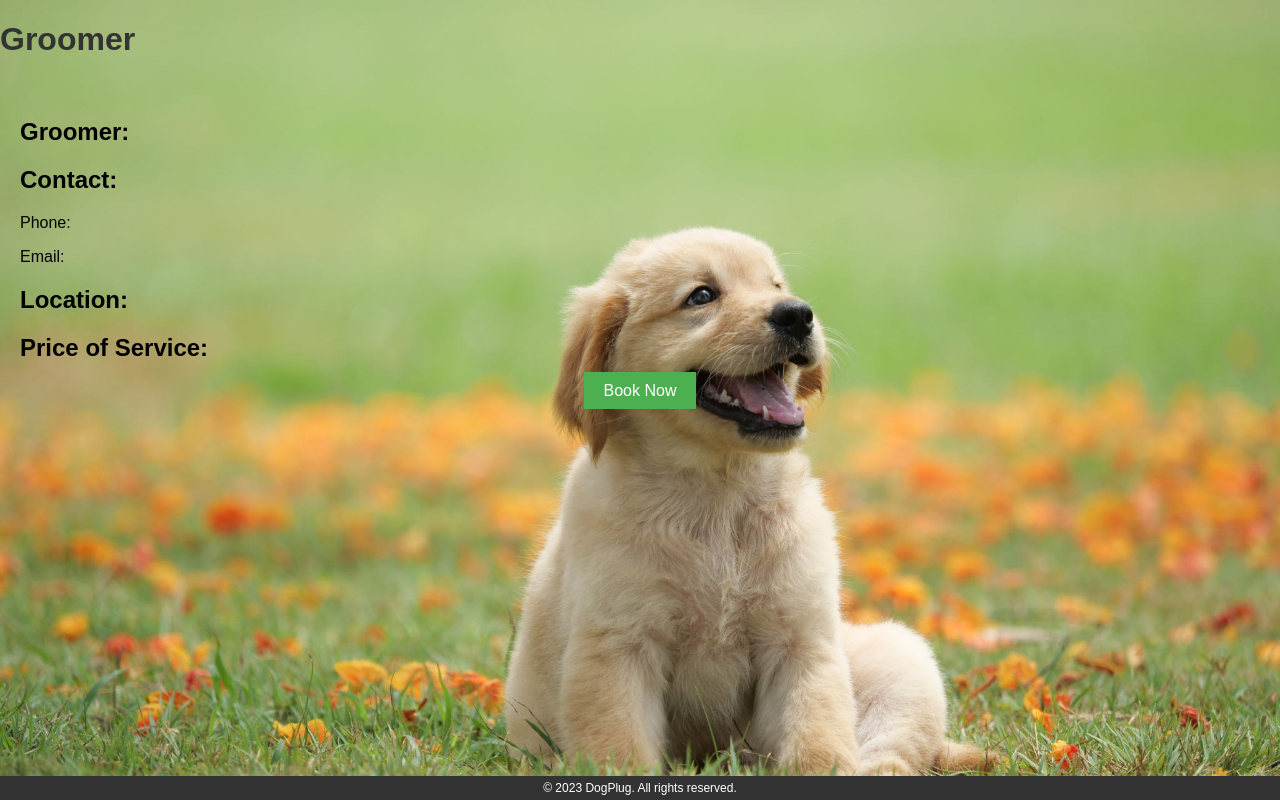
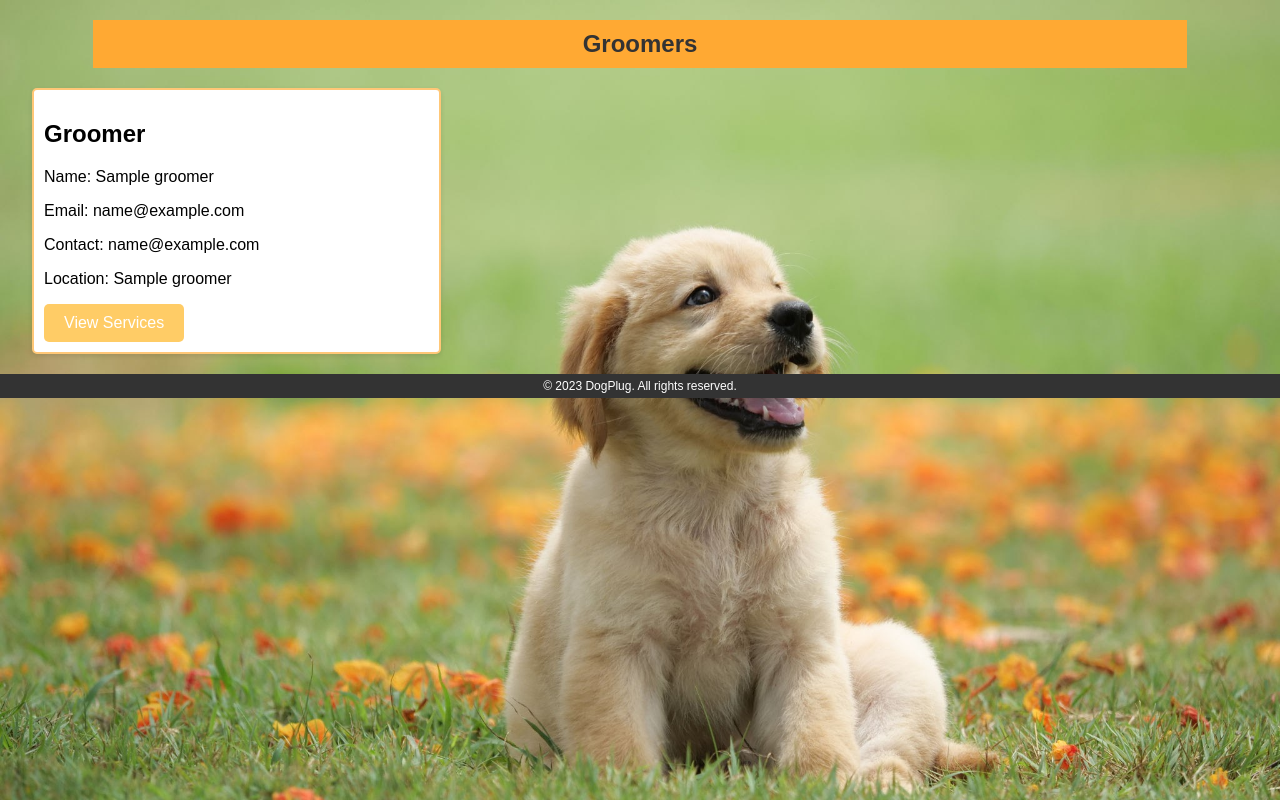
Before and after one commit to maiyo008/DogPlug, a Python web app: template web_flask/templates/groomer.html in a window 1280 px wide. Run offline with Jinja, Linux system fonts and the light colour scheme; the template is opened without the code that fills it: most values are stand-ins (such as "Sample title", 1, 10 or a date in 2020).

Commit message:
Filter groomers by location and Add groomers page

```diff
--- a/web_flask/static/styles/groomer.css
+++ b/web_flask/static/styles/groomer.css
@@ -5,15 +5,24 @@ body {
     display: flex;
     flex-direction: column;
     min-height: 100vh;
-    background-image: url("/images/dog2.jpeg");
+    background-image: url("../images/dog2.jpeg");
     background-repeat: no-repeat;
     background-size: cover;
   }
 
   .container {
+    width: 95%;
+    margin: 0 auto;
+    padding: 20px;
+  }
+
+  .header {
+    margin-left: 5%;
+    margin-right: 5%;
+    padding: 10px;
+    background-color: #ffa933;
+    color: #ffffff;
     text-align: center;
-    padding: 20px;
-    flex-grow: 1;
   }
 
   h1 {
@@ -39,15 +48,45 @@ body {
     background-color: #45a049;
   }
 
-  .header, .footer {
+  .footer {
     background-color: #333;
     color: white;
     padding: 5px;
     text-align: center;
-  }
-
-
-  .footer {
     font-size: 12px;
     margin-top: auto;
   }
+  h1 {
+    margin: 0;
+    font-size: 24px;
+  }
+
+  .groomers {
+display: flex;
+flex-wrap: wrap;
+justify-content: space-between;
+}
+
+.box {
+flex-basis: calc(33.33% - 20px);
+margin-top: 20px;
+padding: 10px;
+background-color: #ffffff;
+border: 2px solid #ffc777;
+border-radius: 5px;
+box-shadow: 0 2px 5px rgba(0, 0, 0, 0.1);
+}
+
+  .services-link {
+    display: inline-block;
+    padding: 10px 20px;
+    background-color: #ffcc66;
+    color: #ffffff;
+    text-decoration: none;
+    border-radius: 5px;
+    transition: background-color 0.3s;
+  }
+
+  .services-link:hover {
+    background-color: #ffa933;
+  }
--- a/web_flask/templates/groomer.html
+++ b/web_flask/templates/groomer.html
@@ -2,41 +2,30 @@
 <html>
 <head>
   <title>Groomer's Page</title>
-  <link rel="stylesheet" href="styles/groomer.css">
+  <link rel="stylesheet" href="../static/styles/groomer.css">
 </head>
 <body>
-    <header>
-        <h1>Groomer</h1>
-    </header>
-
   <div class="container">
-    <div class="info">
-      <h2>Groomer:</h2>
-      <p></p>
+    <div class="header">
+      <h1>Groomers</h1>
     </div>
-
-    <div class="info">
-      <h2>Contact:</h2>
-      <p>Phone: </p>
-      <p>Email: </p>
+    <div class="groomers">
+      {% for groomer in groomers %}
+      <div class="box">
+        <h2>Groomer </h2>
+        <p>Name: {{ groomer.name }}</p>
+        <p>Email: {{ groomer.email }}</p>
+        <p>Contact: {{ groomer.email }}</p>
+        <p>Location: {{ groomer.town_name }}</p>
+        <a href="/services" class="services-link">View Services</a>
+      </div>
+      {% endfor %}
     </div>
-
-    <div class="info">
-      <h2>Location:</h2>
-      <p></p>
-    </div>
-
-    <div class="info">
-      <h2>Price of Service:</h2>
-      <p></p>
-
-    </div>
-
-    <a href="book.html" class="btn">Book Now</a>
   </div>
-
+</body>
+<footer>
   <div class="footer">
     &copy; 2023 DogPlug. All rights reserved.
   </div>
-</body>
+</footer>
 </html>
--- a/web_flask/templates/profile.html
+++ b/web_flask/templates/profile.html
@@ -37,9 +37,9 @@
       <button type="submit">Create Profile</button>
     </form>
     <h2>Search Nearby Groomers</h2>
-    <form id="search-form">
+    <form id="search-form" action="/search_groomers", method="POST">
       <label for="location-search">Location:</label>
-      <input type="text" id="location-search" required>
+      <input type="text" id="location-search" name="location" placeholder="towns..." required>
 
       <button type="submit">Search Groomers</button>
     </form>
```
Also changed, not shown: models/engine/db_storage.py (+38 -0 lines), web_flask/index.py (+17 -0 lines).
